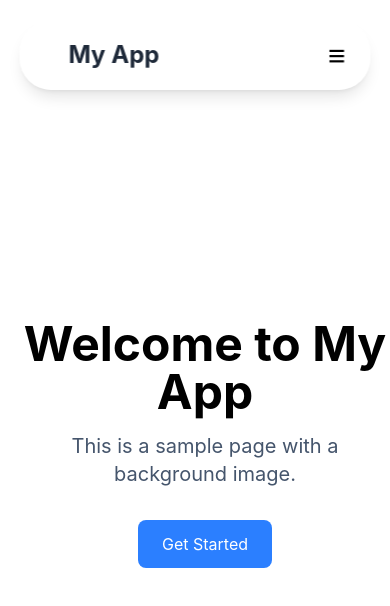
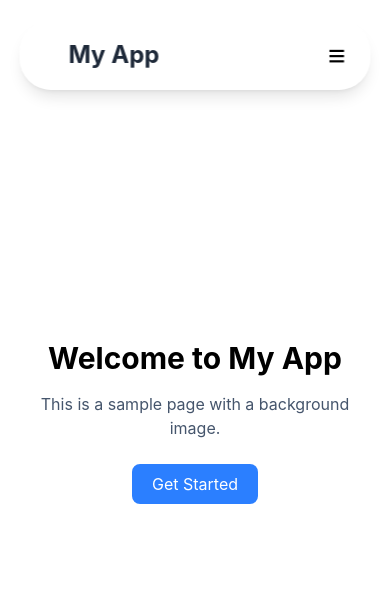
Before and after one commit to Amrenderkumar/Backend_series, a React (Vite) app in the folder frontend/: page / in a window 390 px wide. Shown: the top 606 px of the page. Built offline with nearby package versions, Linux system fonts and the light colour scheme.

Commit message:
change ui

```diff
--- a/frontend/src/comopnents/Components all/Hero.jsx
+++ /dev/null
@@ -1,48 +0,0 @@
-import React from "react";
-
-const Hero = () => {
-  return (
-    <div className="relative h-screen bg-[url('https://images.unsplash.com/photo-1600185365483-26d7a4cc7519')] bg-cover bg-center">
-
-      {/* Overlay (optional gradient like your design) */}
-      <div className="absolute inset-0 bg-gradient-to-r from-white/90 to-orange-400/60"></div>
-
-      {/* Navbar */}
-      <nav className="absolute top-5 left-1/2 transform -translate-x-1/2 w-[90%] bg-white rounded-xl shadow-md px-8 py-4 flex justify-between items-center z-10">
-
-        {/* Logo */}
-        <div className="text-xl font-bold">KARMA</div>
-
-        {/* Links */}
-        <ul className="hidden md:flex gap-8 font-medium">
-          <li className="cursor-pointer hover:text-orange-500">Home</li>
-          <li className="cursor-pointer hover:text-orange-500">Shop</li>
-          <li className="cursor-pointer hover:text-orange-500">Blog</li>
-          <li className="cursor-pointer hover:text-orange-500">Pages</li>
-          <li className="cursor-pointer hover:text-orange-500">Contact</li>
-        </ul>
-
-        {/* Icons */}
-        <div className="flex gap-4 text-lg">
-          <span className="cursor-pointer">🛒</span>
-          <span className="cursor-pointer">🔍</span>
-        </div>
-      </nav>
-
-      {/* Hero Content */}
-      <div className="relative z-10 top-1/2 -translate-y-1/2 ml-10 max-w-md">
-        <h1 className="text-4xl font-bold mb-4">
-          Nike New Collection!
-        </h1>
-        <p className="mb-6 text-gray-700">
-          Lorem ipsum dolor sit amet, consectetur adipiscing elit.
-        </p>
-        <button className="bg-orange-500 text-white px-6 py-3 rounded-full shadow-md hover:bg-orange-600 transition">
-          + Add to Bag
-        </button>
-      </div>
-    </div>
-  );
-};
-
-export default Hero;
--- a/frontend/src/comopnents/Components all/Page1.jsx
+++ b/frontend/src/comopnents/Components all/Page1.jsx
@@ -4,11 +4,20 @@ import Icons from '../Icons'
 const Page1 = () => {
   return (
     <div className='relative h-screen bg-[url("https://images.unsplash.com/photo-1600185365483-26d7a4cc7519")] bg-cover bg-center'>
-       <div className='absolute top-80 md:left-30 text-center md:text-left left-5 md:top-90 xl:top-100'>
-        <h1 className='text-5xl font-bold text-black mb-4'>Welcome to My App</h1>
-        <p className='text-xl text-slate-600 mb-8'>This is a sample page with a background image.</p>
-        <button className='bg-blue-500 text-white px-6 py-3 rounded-lg hover:bg-blue-600 transition-colors duration-200'>Get Started</button>
-       </div>
+      <div className='absolute inset-0 bg-white/70 md:bg-white/40'></div>
+      <div className='relative z-10 flex items-center h-full px-5 md:px-16'>
+        <div className='max-w-xl text-center md:text-left'>
+          <h1 className='text-3xl sm:text-4xl md:text-5xl xl:text-6xl font-bold text-black mb-4'>
+            Welcome to My App
+          </h1>
+          <p className='text-base sm:text-lg md:text-xl text-slate-600 mb-6'>
+            This is a sample page with a background image.
+          </p>
+          <button className='bg-blue-500 text-white px-5 py-2 sm:px-6 sm:py-3 rounded-lg hover:bg-blue-600 transition'>
+            Get Started
+          </button>
+        </div>
+      </div>
     </div>
   )
 }
```
